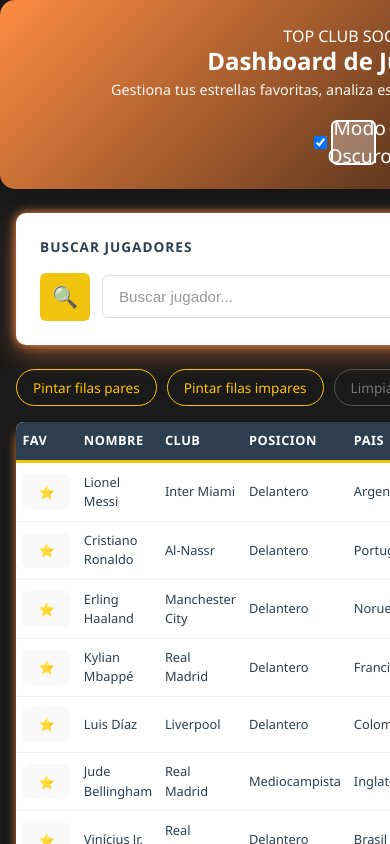
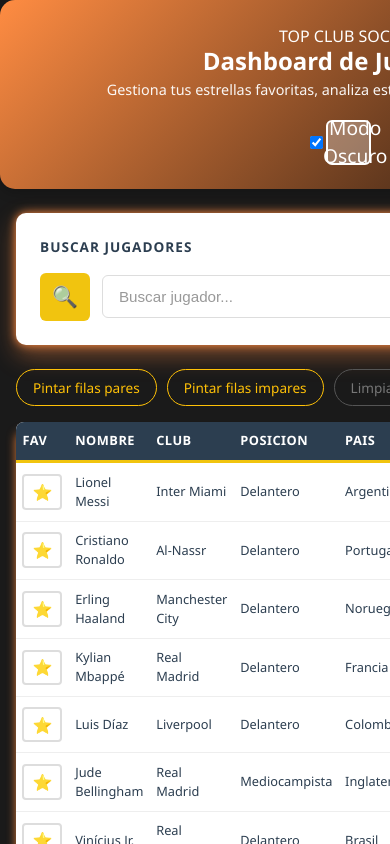
Before and after one commit to JuanEstebanCuellar/FUTBOL-TrabajoFinalProgramacion4, a React (Vite) app: page / in a window 390 px wide. Shown: the top 844 px of the page. Built offline with nearby package versions, Linux system fonts and the light colour scheme.

Commit message:
PlayerTable CSS

```diff
--- a/src/styles/PlayerTable.css
+++ b/src/styles/PlayerTable.css
@@ -65,3 +65,36 @@
     padding: 0.6rem 0.4rem;
   }
 }
+
+.favorite-btn {
+  background: none;
+  border: 2px solid #ddd;
+  color: #ddd;
+  padding: 0.3rem 0.5rem;
+  border-radius: 4px;
+  cursor: pointer;
+  font-size: 1rem;
+  transition: all 0.3s;
+}
+
+.favorite-btn:hover {
+  border-color: var(--primary-orange);
+  color: var(--primary-orange);
+}
+
+.favorite-btn.active {
+  background: var(--primary-orange);
+  border-color: var(--primary-orange);
+  color: white;
+}
+
+/* RESPONSIVE TABLE */
+@media (max-width: 480px) {
+  .player-table {
+    font-size: 0.8rem;
+  }
+  .player-table th,
+  .player-table td {
+    padding: 0.6rem 0.4rem;
+  }
+}
```
Also changed, not shown: src/components/PlayerRow.jsx (+6 -7 lines).
